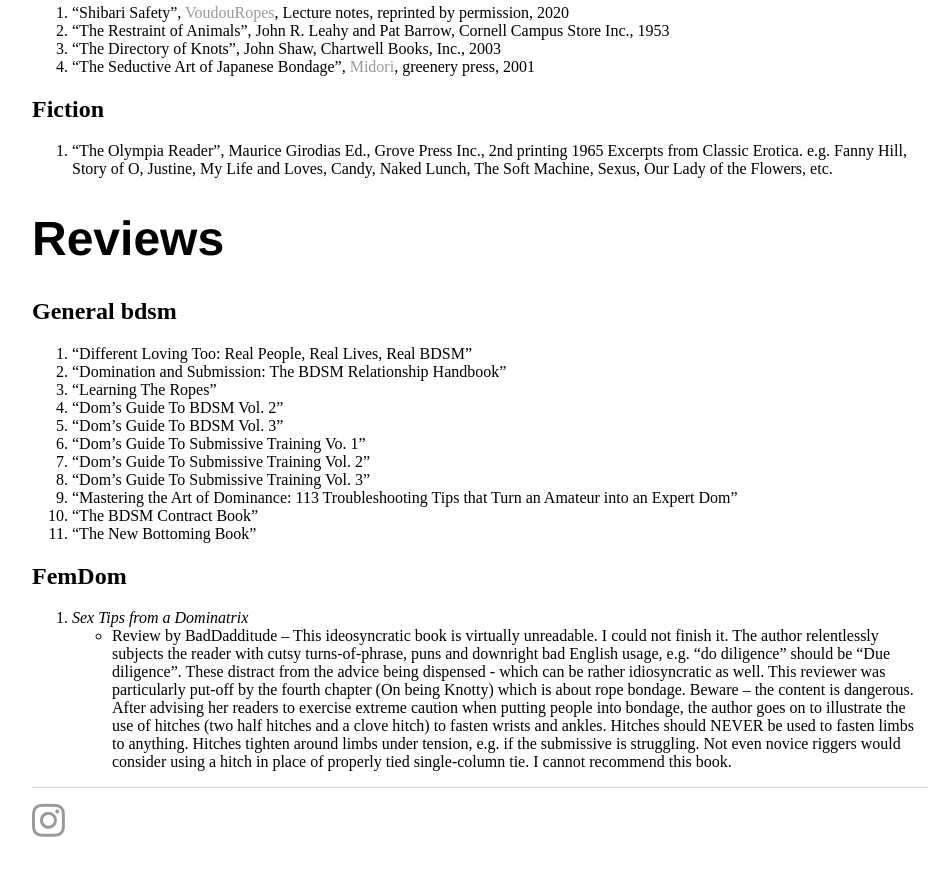
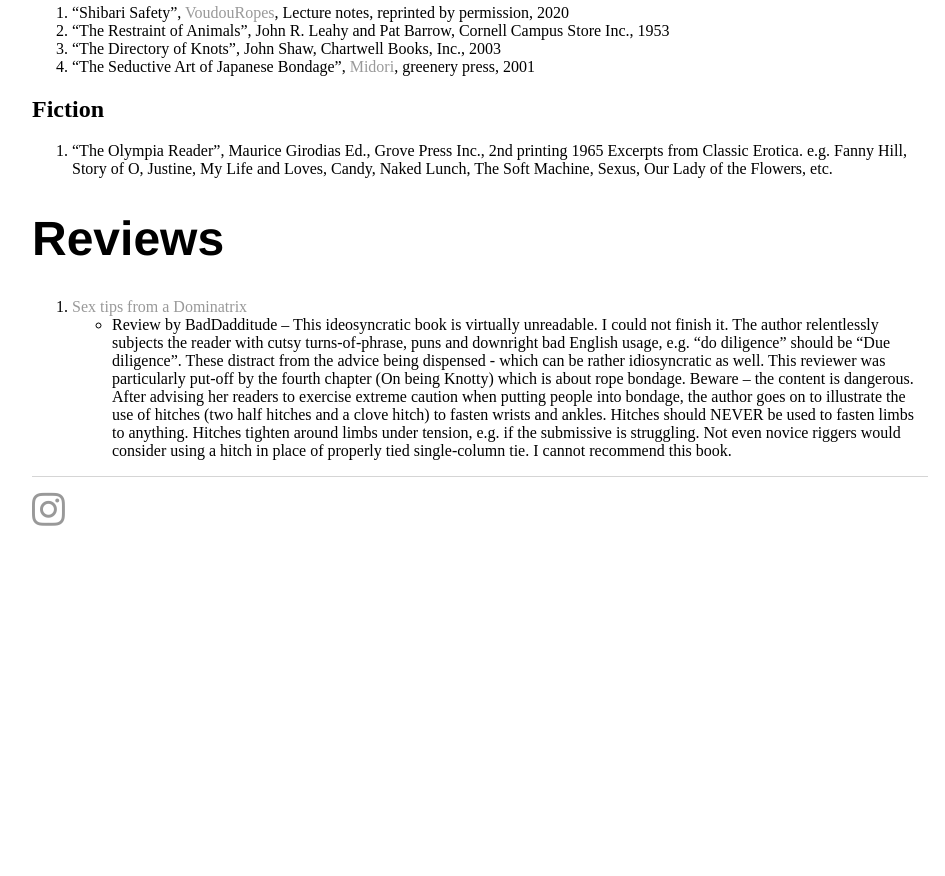
Before and after one commit to rationaldom/rationaldom.github.io, a Jekyll site: the page built from library.md, in a window 1280 px wide and 900 px high, scrolled down 1361 px. Shown: the top 876 px of the window, without its empty margins (160-1105 px from the left). Built offline with Jekyll 4.4.1, drawn with Linux system fonts in a browser that asks for light colours; our own code applies the rules of GitHub Pages for plain Markdown files; after the commit the page ends 1949 px from its top, so only the background shows below that.

Commit message:
added link back to book title to review of "sex tips from a Dominatrix"

```diff
--- a/library.md
+++ b/library.md
@@ -41,7 +41,7 @@
 1. *The Mistress Manual : A good girl's guide to female dominance*, Lorelei Powers,
 greenery press, 2000
 1. *Tips and Tricks for KeyHolders: An Addendum to 'a Keyholders Handbook'*, Georgia Ivey Green, Self Published, 2014
-1. *Sex Tips from a Dominatrix*, Patricia Payne, Harper Collins Publishers, 1999
+1. *Sex Tips from a Dominatrix*, Patricia Payne, Harper Collins Publishers, 1999 <a id='sex-tips-from-a-Dominatrix'>
 [Reviews](#sex-tips-from-a-Dominatrix-review)
 
 ## Rope and Shibari
@@ -57,21 +57,6 @@
 
 # Reviews
 
-## General bdsm
 
-1. "Different Loving Too: Real People, Real Lives, Real BDSM"
-1. "Domination and Submission: The BDSM Relationship Handbook"
-1. "Learning The Ropes"
-1. "Dom's Guide To BDSM Vol. 2"
-1. "Dom's Guide To BDSM Vol. 3"
-1. "Dom's Guide To Submissive Training Vo. 1"
-1. "Dom's Guide To Submissive Training Vol. 2"
-1. "Dom's Guide To Submissive Training Vol. 3"
-1. "Mastering the Art of Dominance: 113 Troubleshooting Tips that Turn an Amateur into an Expert Dom"
-1. "The BDSM Contract Book"
-1. "The New Bottoming Book"
-
-## FemDom
-
-1. *Sex Tips from a Dominatrix* <a id='sex-tips-from-a-Dominatrix-review'></a>
+1. [Sex tips from a Dominatrix](#sex-tips-from-a-Dominatrix) <a id='sex-tips-from-a-Dominatrix-review'></a>
     * Review by BadDadditude -- This ideosyncratic book is virtually unreadable. I could not finish it. The author relentlessly subjects the reader with cutsy turns-of-phrase, puns and downright bad English usage, e.g. "do diligence" should be "Due diligence". These distract from the advice being dispensed - which can be rather idiosyncratic as well. This reviewer was particularly put-off by the fourth chapter (On being Knotty) which is about rope bondage. Beware -- the content is dangerous. After advising her readers to exercise extreme caution when putting people into bondage, the author goes on to illustrate the use of hitches (two half hitches and a clove hitch) to fasten wrists and ankles. Hitches should NEVER be used to fasten limbs to anything. Hitches tighten around limbs under tension, e.g. if the submissive is struggling. Not even novice riggers would consider using a hitch in place of properly tied single-column tie. I cannot recommend this book.
```
